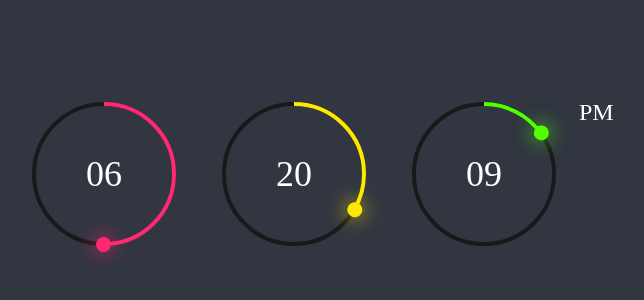
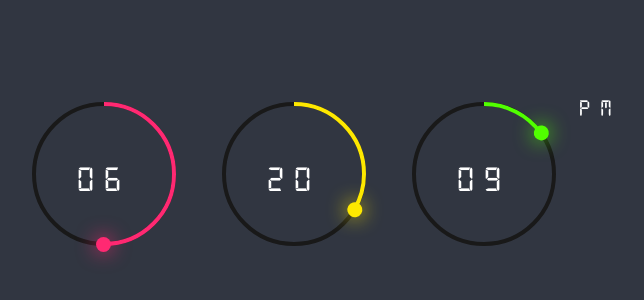
Before and after one commit to Kartik-A-Patil/digital-clock, a plain HTML site: page index.html in a window 1280 px wide. Shown: the part 226-526 px from the top of the page, without its empty margins (326-970 px from the left). Drawn offline with Linux system fonts and the light colour scheme; a web font is replaced by a local one.

Commit message:
Add files via upload

```diff
--- a/index.html
+++ b/index.html
@@ -38,7 +38,48 @@
             <div id="ampm">AM</div>
         </div>
     </div>
-    <script src="main.js">
+    <script>
+        setInterval(() =>{
+        let hours = document.getElementById('hours');
+        let minutes = document.getElementById('minutes');
+        let seconds = document.getElementById('seconds');
+        let ampm = document.getElementById('ampm');
+
+        let hh = document.getElementById('hh');
+        let mm = document.getElementById('mm');
+        let ss = document.getElementById('ss');
+
+        let hr_dot = document.querySelector('.hr_dot');
+        let min_dot = document.querySelector('.min_dot');
+        let sec_dot = document.querySelector('.sec_dot');
+
+
+        let h = new Date().getHours();
+        let m = new Date().getMinutes();
+        let s = new Date().getSeconds();
+        let am = h >= 12 ? "PM" : "AM"
+
+        if (h > 12){
+            h = h - 12
+        }
+        h = (h < 10) ? "0" + h : h;
+        m = (m < 10) ? "0" + m : m;
+        s = (s < 10) ? "0" + s : s;
+        hours.innerHTML = h;
+        minutes.innerHTML = m;
+        seconds.innerHTML = s;
+        ampm.innerHTML = am ;
+
+        hh.style.strokeDashoffset = 440 - (440 * h) / 12;
+        mm.style.strokeDashoffset = 440 - (440 * m) / 60;
+        ss.style.strokeDashoffset = 440 - (440 * s) / 60;
+
+        hr_dot.style.transform = `rotate(${h * 30}deg)` ;
+        min_dot.style.transform = `rotate(${m * 6}deg)` ;
+        sec_dot.style.transform = `rotate(${s * 6}deg)` ;
+
+        })
+
     </script>
 </body>
 </html>
--- a/main.js
+++ b/main.js
@@ -1,40 +1,12 @@
-setInterval(() =>{
-        let hours = document.getElementById('hours');
-        let minutes = document.getElementById('minutes');
-        let seconds = document.getElementById('seconds');
-        let ampm = document.getElementById('ampm');
+let hours = document.getElementsById('hours');
+let minutes = document.getElementsById('minutes');
+let seconds = document.getElementsById('seconds');
+let ampm = document.getElementsById('ampm');
 
-        let hh = document.getElementById('hh');
-        let mm = document.getElementById('mm');
-        let ss = document.getElementById('ss');
+let h = new Date().getHours();
+let m = new Date().getMinutes();
+let s = new Date().getSeconds();
 
-        let hr_dot = document.querySelector('.hr_dot');
-        let min_dot = document.querySelector('.min_dot');
-        let sec_dot = document.querySelector('.sec_dot');
-
-
-        let h = new Date().getHours();
-        let m = new Date().getMinutes();
-        let s = new Date().getSeconds();
-        let am = h >= 12 ? "PM" : "AM"
-
-        if (h > 12){
-            h = h - 12
-        }
-        h = (h < 10) ? "0" + h : h;
-        m = (m < 10) ? "0" + m : m;
-        s = (s < 10) ? "0" + s : s;
-        hours.innerHTML = h;
-        minutes.innerHTML = m;
-        seconds.innerHTML = s;
-        ampm.innerHTML = am ;
-
-        hh.style.strokeDashoffset = 440 - (440 * h) / 12;
-        mm.style.strokeDashoffset = 440 - (440 * m) / 60;
-        ss.style.strokeDashoffset = 440 - (440 * s) / 60;
-
-        hr_dot.style.transform = `rotate(${h * 30}deg)` ;
-        min_dot.style.transform = `rotate(${m * 6}deg)` ;
-        sec_dot.style.transform = `rotate(${s * 6}deg)` ;
-
-       })
+hours.innerHtml = h;
+minutes.innerHtml = m;
+seconds.innerHtml = s;
--- a/style.css
+++ b/style.css
@@ -1,3 +1,11 @@
+@import url('https://fonts.googleapis.com/css2?family=Kdam+Thmor+Pro&family=Sriracha&display=swap');
+
+@font-face{
+    font-family:'digital-clock-font';
+    src: url('digital-7.ttf');
+   }
+
+
 *{
     margin: 0;
     padding: 0;
@@ -14,6 +22,8 @@ body{
     display: flex;
     gap: 40px;
     color: white;
+    font-family:'digital-clock-font';
+    letter-spacing: 10px;
 }
 #time .circle{
     position: relative;
```
Also changed, not shown: digital-7.ttf (added).
